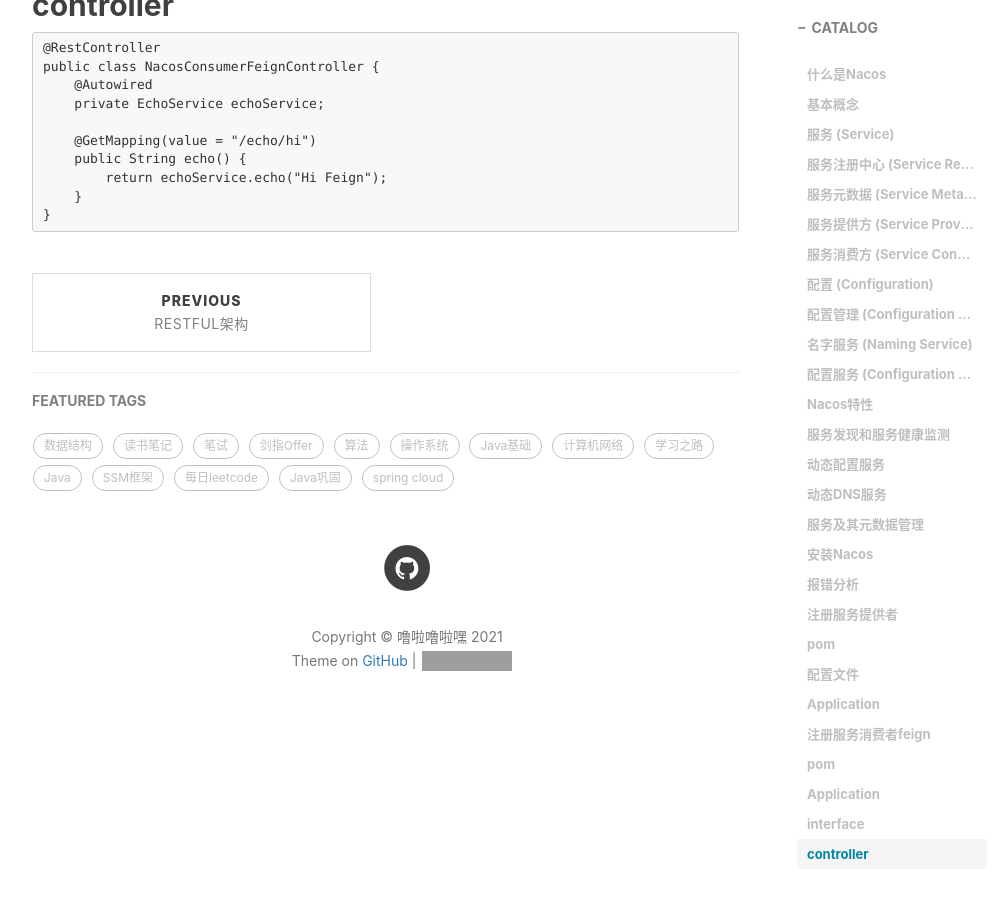
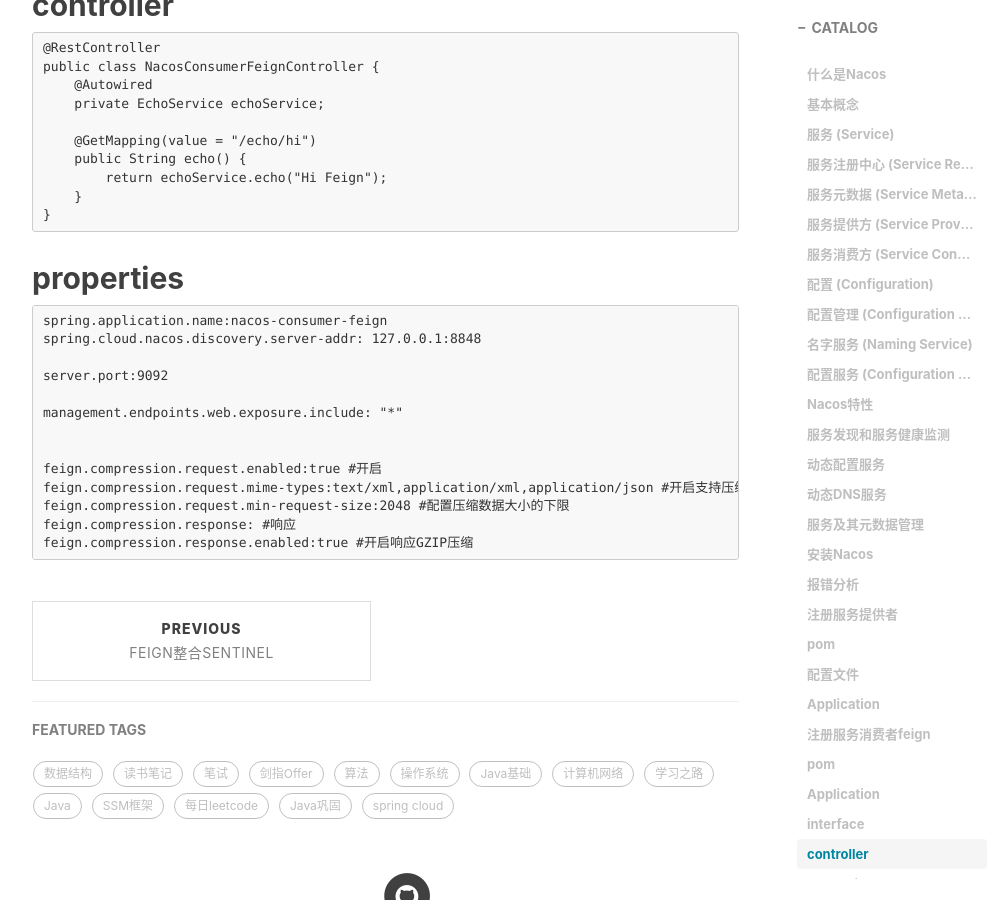
Before and after one commit to zhjcezh/zhjcezh.github.io, a Jekyll site: the page built from _posts/2021-6-15-Spring Cloud Alibaba基础之Nacos.md, in a window 1280 px wide and 900 px high, scrolled down 8698 px. Shown: the whole window, without its empty margins (233-1240 px from the left). Built offline with Jekyll 4.4.1, drawn with Linux system fonts in a browser that asks for light colours; nearby versions of some CDN libraries; comment, search, counter and statistics services are not loaded; grey boxes are pictures that could not be loaded.

Commit message:
feign整合sentinel

````diff
--- a/_posts/2021-6-15-Spring Cloud Alibaba基础之Nacos.md
+++ b/_posts/2021-6-15-Spring Cloud Alibaba基础之Nacos.md
@@ -350,3 +350,20 @@ public class NacosConsumerFeignController {
     }
 }
 ```
+
+## properties
+```
+spring.application.name:nacos-consumer-feign
+spring.cloud.nacos.discovery.server-addr: 127.0.0.1:8848
+
+server.port:9092
+
+management.endpoints.web.exposure.include: "*"
+
+
+feign.compression.request.enabled:true #开启
+feign.compression.request.mime-types:text/xml,application/xml,application/json #开启支持压缩的MIME TYPE
+feign.compression.request.min-request-size:2048 #配置压缩数据大小的下限
+feign.compression.response: #响应
+feign.compression.response.enabled:true #开启响应GZIP压缩
+```
````
Also changed, not shown: _posts/2021-7-1-feign设置Sentinel.md (added, +68 -0 lines).
